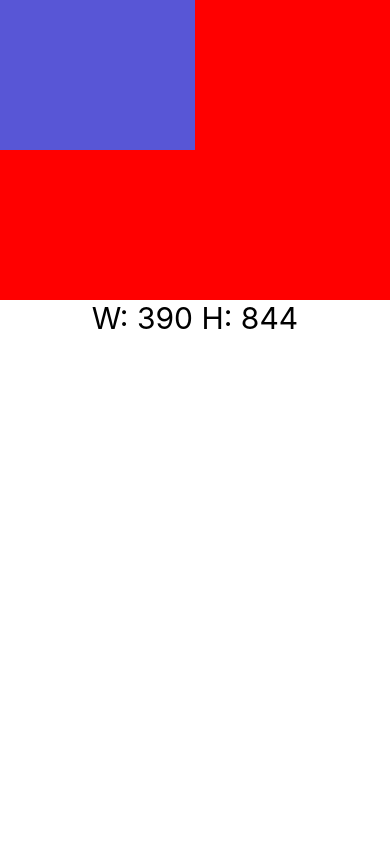
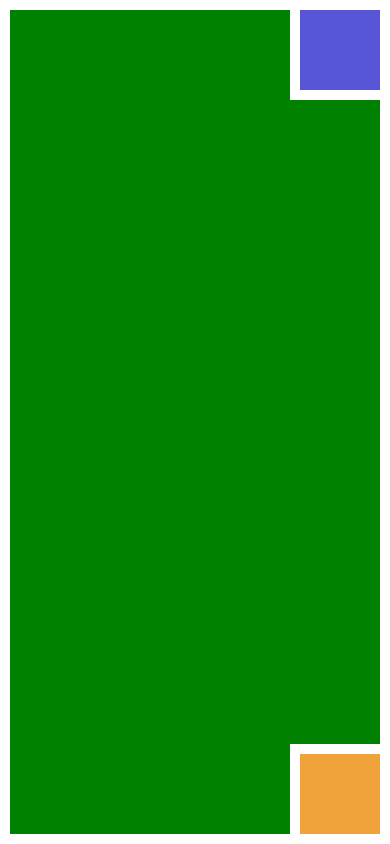
Before and after one commit to marcelaTrujilloToro/react-native-course, a React Native app: screen / in a window 390 px wide. Built offline with nearby package versions, Linux system fonts and the light colour scheme.

Commit message:
working on positions

```diff
--- a/App.tsx
+++ b/App.tsx
@@ -2,6 +2,7 @@
 import React from 'react';
 import {SafeAreaView} from 'react-native';
 import { DimensionesScreen } from './src/screens/DimensionesScreen';
+import { PositionScreen } from './src/screens/PositionScreen';
 // import {BoxObjectModelScreen} from './src/screens/BoxObjectModelScreen';
 // import {ContadorScreen} from './src/screens/ContadorScreen';
 // import {HolaMundoScreen} from './src/screens/HolaMundoScreen';
@@ -13,7 +14,8 @@
       {/* <HolaMundoScreen />
       <ContadorScreen /> */}
       {/* <BoxObjectModelScreen /> */}
-      <DimensionesScreen/>
+      {/* <DimensionesScreen/> */}
+      <PositionScreen/>
     </SafeAreaView>
   );
 };
--- /dev/null
+++ b/src/screens/PositionScreen.tsx
@@ -0,0 +1,65 @@
+import React from 'react';
+import {StyleSheet, View} from 'react-native';
+
+//position relative: en la posicion original hace las correcciones
+// position absolute:  va a ubicar el elemento dependiendo del padre
+
+export const PositionScreen = () => {
+  return (
+    <View style={styles.container}>
+      <View style={styles.cajaVerde}></View>
+      <View style={styles.cajaMorada}></View>
+      <View style={styles.cajaNaranja}></View>
+    </View>
+  );
+};
+
+const styles = StyleSheet.create({
+  container: {
+    flex: 1,
+    backgroundColor: '#28c4d9',
+    // alignItems: 'center',
+    // justifyContent: 'center'
+    // width: 350,
+    // height: 350,
+
+    //se comenta el tamaño para demostrar el estiramiento de la caja verde
+  },
+  cajaMorada: {
+    width: 100,
+    height: 100,
+    backgroundColor: '#5856d6',
+    borderWidth: 10,
+    borderColor: 'white',
+    position: 'absolute',
+    top: 0,
+    right: 0,
+  },
+  cajaNaranja: {
+    width: 100,
+    height: 100,
+    backgroundColor: '#f0a23b',
+    borderWidth: 10,
+    borderColor: 'white',
+    position: 'absolute',
+    bottom: 0,
+    right: 0,
+  },
+  cajaVerde: {
+    // width: 100,
+    // height: 100,
+    backgroundColor: 'green',
+    borderWidth: 10,
+    borderColor: 'white',
+
+    // estirar el componente
+    // position: 'absolute',
+    // bottom: 0,
+    // left: 0,
+    // top: 0,
+    // right: 0,
+
+    //se hace lo mismo con el sigiente shortcut:
+    ...StyleSheet.absoluteFillObject
+  },
+});
```
